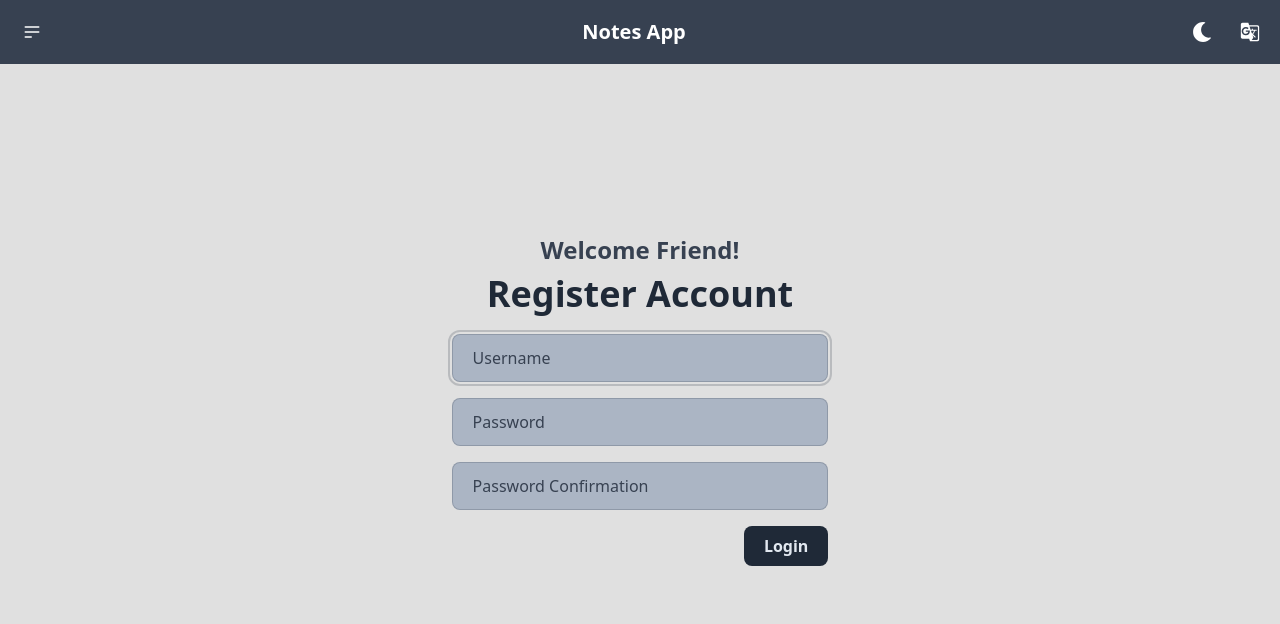
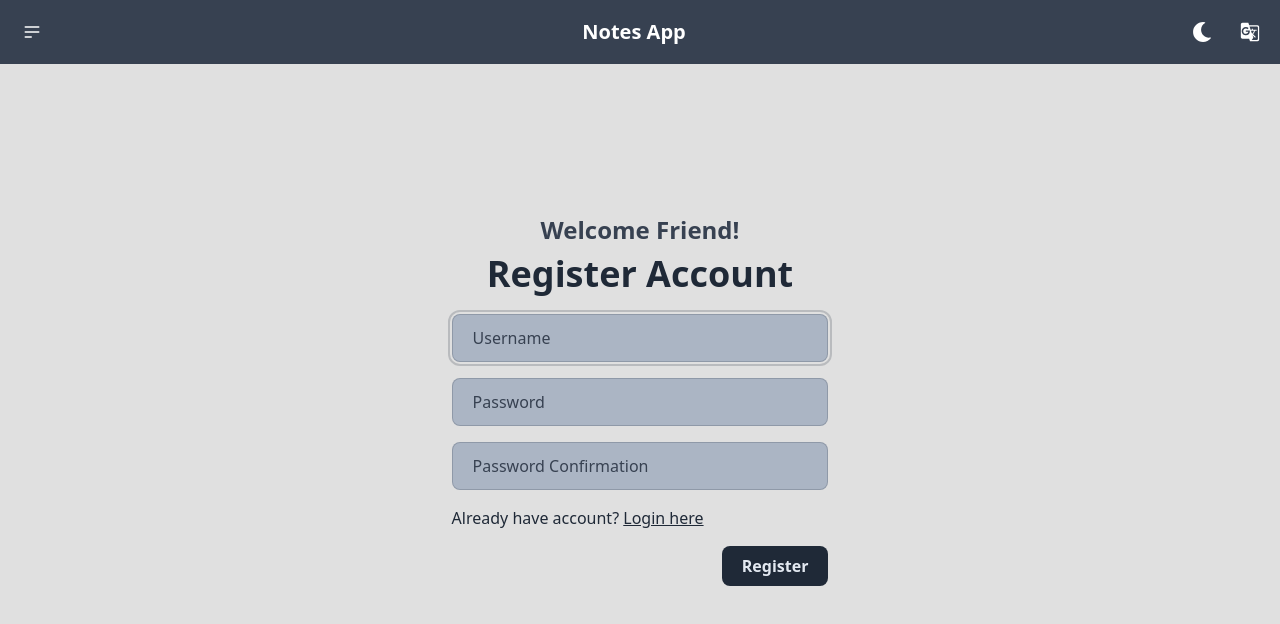
Before and after one commit to KarMint26/notes-app-v2, a React (Vite) app: page /register in a window 1280 px wide. Shown: the top 624 px of the page. Built offline with nearby package versions, Linux system fonts and the light colour scheme.

Commit message:
style: Register Page

```diff
--- a/src/pages/Register.jsx
+++ b/src/pages/Register.jsx
@@ -1,5 +1,6 @@
 import React from 'react';
 import Navigation from '../components/Navigation';
+import { Link } from 'react-router-dom';
 
 const Register = () => {
   return (
@@ -27,7 +28,18 @@ const Register = () => {
             placeholder={`Password Confirmation`}
             className="input input-bordered w-full px-5 dark:bg-slate-600 bg-slate-400/70 text-gray-800 dark:text-white dark:placeholder:text-slate-300 placeholder:text-gray-700"
           />
-          <button type="submit" className='px-5 py-2 font-bold text-slate-200 dark:text-gray-800 bg-gray-800 dark:bg-slate-400 rounded-lg self-end'>Login</button>
+          <div className="text-xs sm:text-sm self-start lg:text-base text-gray-800 dark:text-slate-200">
+            Already have account?{' '}
+            <Link to="/login" className="underline">
+              Login here
+            </Link>{' '}
+          </div>
+          <button
+            type="submit"
+            className="px-5 py-2 font-bold text-slate-200 dark:text-gray-800 bg-gray-800 dark:bg-slate-400 rounded-lg self-end"
+          >
+            Register
+          </button>
         </form>
       </div>
     </React.Fragment>
```
